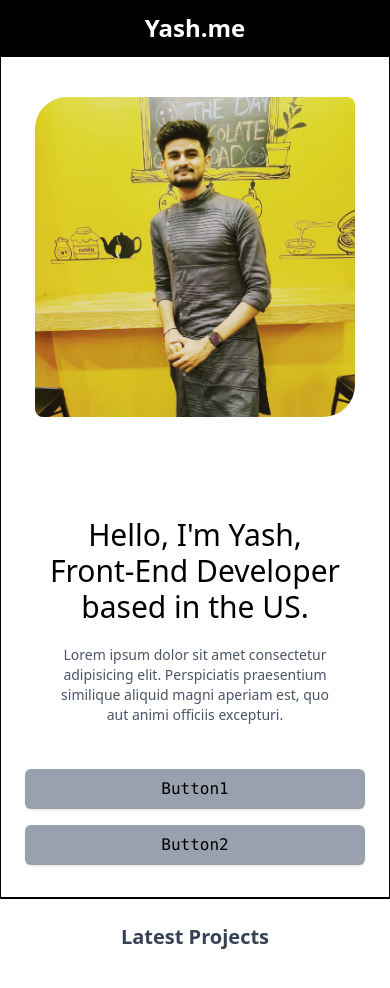
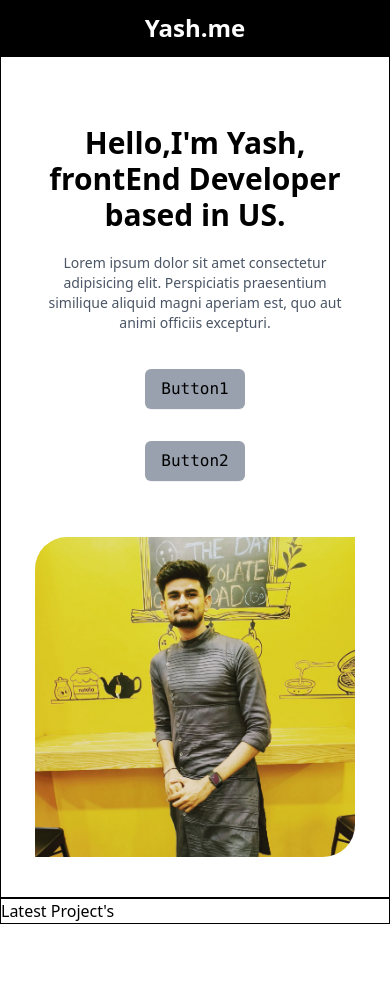
Before and after one commit to Yashmevada2807/my_portfolioMain, a React (Vite) app: page / in a window 390 px wide. Shown: the top 988 px of the page. Built offline with nearby package versions, Linux system fonts and the light colour scheme.

Commit message:
made it responsive

```diff
--- a/src/components/Home.jsx
+++ b/src/components/Home.jsx
@@ -1,46 +1,98 @@
 import { Link } from "react-router-dom";
-import React from "react";
+import React from 'react'
 
 const Home = () => {
     return (
-    <div className="w-full overflow-hidden overflow-y-scroll">
+        <div className=" w-full overflow-hidden overflow-y-scroll">
             <div className="main w-full justify-center items-center sm:flex flex-col sm:flex-row py-2 border h-auto">
-        {/* Info Section */}
-        {/* Image Section */}
-        <div className="img md:w-[50%] p-8 h-auto flex justify-center">
-          <Link className="w-fit h-auto rounded-br-4xl rounded-tl-4xl overflow-hidden cursor-pointer hover:shadow-2xl shadow-amber-300/100 hover:scale-105 duration-1000" to="/AboutMe">
-            <img className="w-full max-w-xs sm:max-w-sm md:max-w-md h-auto mx-auto rounded-lg" src="/MyPicForGitHubProfile.jpg" alt="Profile" />
-          </Link>
-        </div>
-        <div className="info md:w-[50%] h-auto flex flex-col justify-center items-center text-center px-6 py-6 md:py-18">
-          <div className="block h-auto py-6">
-            <div className="intro text-3xl sm:text-4xl md:text-6xl px-6 md:px-10 py-5 text-center max-w-lg">
-              Hello, I'm Yash, Front-End Developer based in the US.
+                <div className="info  md:w-[50%] h-auto flex flex-col justify-center items-center text-center px-5 md:px-8  py-6 md:py-10 ">
+                    <div className="block  h-full w-auto md:px-2 py-4">
+                        <div className="intro font-bold text-3xl sm:text-4xl md:text-5xl px-6 md:px-10  py-5 text-center max-w-lg ">
+                            Hello,I'm Yash, frontEnd Developer based in US.
                         </div>
                         <div className="about text-sm md:py-2 px-6 text-gray-600 max-w-md">
                             Lorem ipsum dolor sit amet consectetur adipisicing elit. Perspiciatis praesentium similique aliquid magni aperiam est, quo aut animi officiis excepturi.
                         </div>
                     </div>
+                    <div className="flex flex-col sm:flex-row justify-center gap-8 pt-5 ">
 
-          {/* Buttons */}
-          <div className="flex flex-col sm:flex-row justify-center gap-4 sm:gap-8 pt-5 w-full">
-            <Link className="bg-gray-400 w-full sm:w-auto px-4 py-2 rounded-md shadow font-mono text-center hover:text-white hover:scale-105 hover:bg-gray-600 duration-300" to="/MyProject">
-              Button1
-            </Link>
-            <Link className="bg-gray-400 w-full sm:w-auto px-4 py-2 rounded-md shadow font-mono text-center hover:text-white hover:scale-105 hover:bg-gray-600 duration-300" to="/AboutMe">
-              Button2
+                        <Link className=' bg-gray-400 rounded-md flex items-center justify-center shadow-2xs font-mono text-center px-4 py-2 sm:w-auto hover:text-white  hover:scale-110 hover:bg-gray-600  duration-300' to='/MyProject'>Button1</Link>
+                        <Link className='  bg-gray-400 rounded-md flex items-center justify-center shadow-2xs font-mono text-center px-4 py-2 sm:w-auto hover:text-white  hover:scale-110 hover:bg-gray-600  duration-300' to='/AboutMe'>Button2</Link>
+
+                    </div>
+                </div>
+                <div className="img md:w-[50%] p-8 h-auto flex justify-center">
+                    <Link className="w-fit h-auto rounded-br-4xl rounded-tl-4xl overflow-hidden cursor-pointer hover:shadow-2xl shadow-amber-300/100 hover:scale-[105%] duration-1000 " to="/AboutMe">
+                        <img className=" w-full h-auto max-w-xs sm:max-w-sm md:max-w-md" src="\MyPicForGitHubProfile.jpg" alt="" />
                     </Link>
                 </div>
             </div>
-
-      </div>
-
-      {/* Latest Projects Section */}
-      <div className="border-t py-6 text-center">
-        <h1 className="text-xl font-semibold text-gray-700">Latest Projects</h1>
+            <div className="border">
+                <h1>Latest Project's</h1>
             </div>
         </div>
-  );
-};
+    )
+}
 
-export default Home;
+export default Home
+
+
+
+
+
+
+
+
+
+
+
+
+
+
+
+// import { Link } from "react-router-dom";
+// import React from "react";
+
+// const Home = () => {
+//   return (
+//     <div className="w-full overflow-hidden overflow-y-scroll">
+//       <div className="main w-full justify-center items-center sm:flex flex-col sm:flex-row py-2 border h-auto">
+//         {/* Info Section */}
+//         {/* Image Section */}
+//         <div className="info md:w-[50%] h-auto flex flex-col justify-center items-center text-center px-6 py-6 md:py-18">
+//           <div className="block h-auto py-6">
+//             <div className="intro text-3xl sm:text-4xl md:text-6xl px-6 md:px-10 py-5 text-center max-w-lg">
+//               Hello, I'm Yash, Front-End Developer based in the US.
+//             </div>
+//             <div className="about text-sm md:py-2 px-6 text-gray-600 max-w-md">
+//               Lorem ipsum dolor sit amet consectetur adipisicing elit. Perspiciatis praesentium similique aliquid magni aperiam est, quo aut animi officiis excepturi.
+//             </div>
+//           </div>
+
+//           {/* Buttons */}
+//           <div className="flex flex-col sm:flex-row justify-center gap-4 sm:gap-8 pt-5 w-full">
+//             <Link className="bg-gray-400 w-full sm:w-auto px-4 py-2 rounded-md shadow font-mono text-center hover:text-white hover:scale-105 hover:bg-gray-600 duration-300" to="/MyProject">
+//               Button1
+//             </Link>
+//             <Link className="bg-gray-400 w-full sm:w-auto px-4 py-2 rounded-md shadow font-mono text-center hover:text-white hover:scale-105 hover:bg-gray-600 duration-300" to="/AboutMe">
+//               Button2
+//             </Link>
+//           </div>
+//         </div>
+//         <div className="img md:w-[50%] p-8 h-auto flex justify-center">
+//           <Link className="w-fit h-auto rounded-br-4xl rounded-tl-4xl overflow-hidden cursor-pointer hover:shadow-2xl shadow-amber-300/100 hover:scale-105 duration-1000" to="/AboutMe">
+//             <img className="w-full max-w-xs sm:max-w-sm md:max-w-md h-auto mx-auto rounded-lg" src="/MyPicForGitHubProfile.jpg" alt="Profile" />
+//           </Link>
+//         </div>
+
+//       </div>
+
+//       {/* Latest Projects Section */}
+//       <div className="border-t py-6 text-center">
+//         <h1 className="text-xl font-semibold text-gray-700">Latest Projects</h1>
+//       </div>
+//     </div>
+//   );
+// };
+
+// export default Home;
```
Lines whose indentation alone changed are shown as unchanged.
